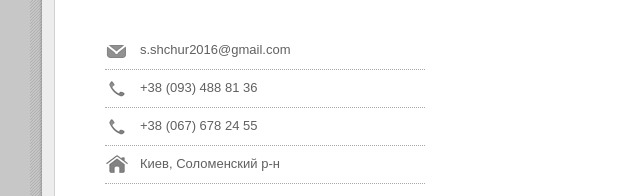
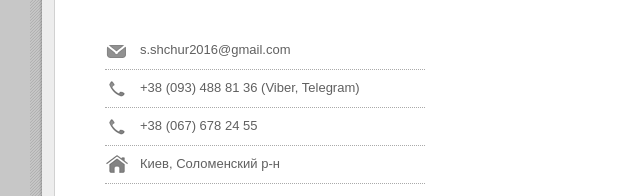
Before and after one commit to hottabu4/hottabu4.github.io, a plain HTML site: page index.html in a window 1280 px wide. Shown: the part 4099-4295 px from the top of the page, 165-805 px from the left. Drawn offline with Linux system fonts and the light colour scheme.

Commit message:
Update index.html

```diff
--- a/index.html
+++ b/index.html
@@ -352,7 +352,7 @@
 								<div class="grid_4">
 									<ul class="list">
 										<li class="email">s.shchur2016@gmail.com</li>
-										<li class="phone">+38 (093) 488 81 36</li>
+										<li class="phone">+38 (093) 488 81 36 (Viber, Telegram)</li>
 										<li class="phone">+38 (067) 678 24 55</li>
 										<li class="address">Киев, Соломенский р-н</li>
 									</ul>
```
